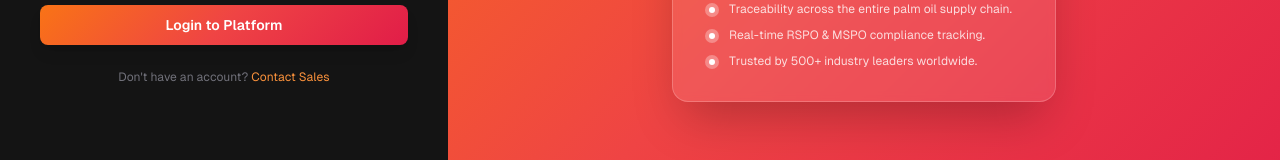
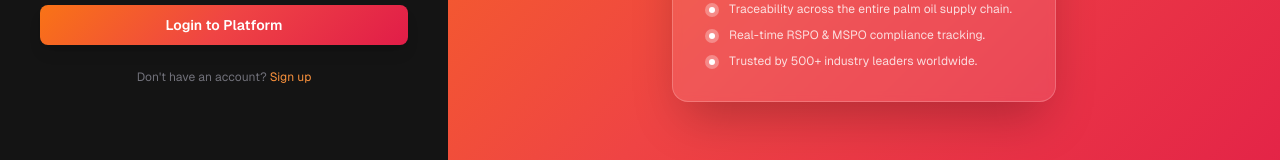
Before and after one commit to lplinkl00/greentrace, a Next.js app: page /login in a window 1280 px wide. Shown: the part 486-646 px from the top of the page. Built offline with nearby package versions, Linux system fonts and the light colour scheme; no server answers.

Commit message:
feat: add sign-up link and success banner on login page

```diff
--- a/src/app/(auth)/login/page.tsx
+++ b/src/app/(auth)/login/page.tsx
@@ -1,7 +1,8 @@
 'use client'
 
-import { useState } from 'react'
+import { useState, Suspense } from 'react'
 import { useRouter } from 'next/navigation'
+import { useSearchParams } from 'next/navigation'
 import Link from 'next/link'
 import { Eye, EyeOff, Mail, Lock, CheckCircle2 } from 'lucide-react'
 import { supabase } from '@/lib/supabase'
@@ -13,13 +14,15 @@ const testimonials = [
     'Trusted by 500+ industry leaders worldwide.',
 ]
 
-export default function LoginPage() {
+function LoginForm() {
     const router = useRouter()
     const [email, setEmail] = useState('')
     const [password, setPassword] = useState('')
     const [showPassword, setShowPassword] = useState(false)
     const [error, setError] = useState<string | null>(null)
     const [loading, setLoading] = useState(false)
+    const searchParams = useSearchParams()
+    const registered = searchParams.get('registered') === 'true'
 
     async function handleSubmit(e: React.FormEvent) {
         e.preventDefault()
@@ -57,6 +60,12 @@ export default function LoginPage() {
                     {error && (
                         <div className="bg-red-500/10 border border-red-500/30 text-red-400 text-sm rounded-lg px-4 py-3">
                             {error}
+                        </div>
+                    )}
+
+                    {registered && (
+                        <div className="bg-green-500/10 border border-green-500/30 text-green-400 text-sm rounded-lg px-4 py-3">
+                            Account created! Sign in below.
                         </div>
                     )}
 
@@ -123,7 +132,7 @@ export default function LoginPage() {
 
                     <p className="text-center text-xs text-zinc-500">
                         Don&apos;t have an account?{' '}
-                        <span className="text-sunset-400 cursor-default">Contact Sales</span>
+                        <Link href="/signup" className="text-sunset-400 hover:text-sunset-300 transition">Sign up</Link>
                     </p>
                 </div>
 
@@ -169,3 +178,11 @@ export default function LoginPage() {
         </div>
     )
 }
+
+export default function LoginPage() {
+    return (
+        <Suspense>
+            <LoginForm />
+        </Suspense>
+    )
+}
```
